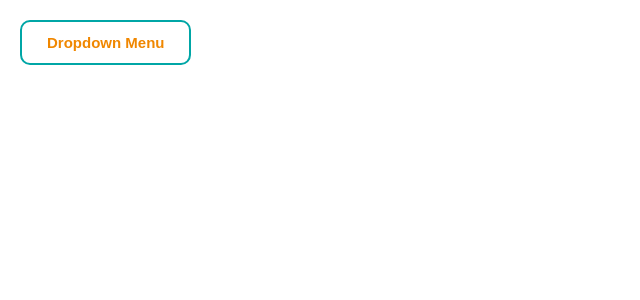
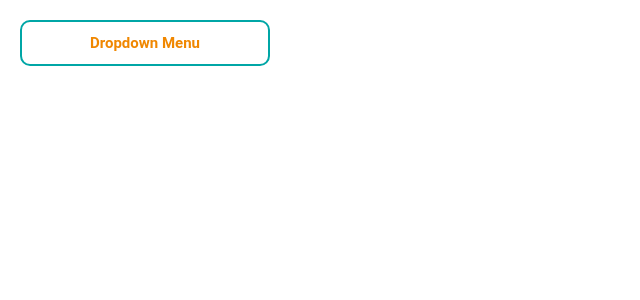
Before and after one commit to renedelcarpio/dropdown, a React (Create React App) app: page / in a window 1280 px wide. Shown: the top 300 px of the page, without its empty margins (0-640 px from the left). Built offline with nearby package versions, Linux system fonts and the light colour scheme.

Commit message:
correction in Dropdown component

```diff
--- a/src/components/Dropdown/Dropdown.js
+++ b/src/components/Dropdown/Dropdown.js
@@ -37,6 +37,9 @@ const Dropdown = () => {
 		},
 	});
 
+	/**
+	 *
+	 */
 	const getData = async () => {
 		const { results } = await AuthAxios.get(baseURL);
 		setResults(results);
@@ -52,12 +55,12 @@ const Dropdown = () => {
 
 	return (
 		<div>
-			<button className='dropdown__button' onClick={getData}>
-				<DropdownMenu
-					setSelectedOption={setSelectedOption}
-					value={selectedOption}
-				/>
-			</button>
+			<DropdownMenu
+				setSelectedOption={setSelectedOption}
+				value={selectedOption}
+				className='dropdown__button'
+				onClick={getData}
+			/>
 			{results &&
 				filteredData().map(({ id, reference_name, nit, name }) => {
 					return (
--- a/src/components/DropdownMenu/DropdownMenu.scss
+++ b/src/components/DropdownMenu/DropdownMenu.scss
@@ -6,8 +6,11 @@
   color: $color-secondary;
   font-size: 1.5rem;
   font-weight: bold;
+  margin: 2rem;
   padding: 1.2rem 2.5rem;
+  text-align: center;
   transition: all 0.3s;
+  width: 25rem;
 
   &:hover {
     background-color: $color-primary;
@@ -22,10 +25,16 @@
   color: $color-light;
   font-size: 1.5rem;
   font-weight: bold;
+  margin: 2rem;
   padding: 1.2rem 2.5rem;
+  text-align: center;
+  transition: all 0.3s;
+  width: 25rem;
 }
 
 .dropdown__items {
+  margin-left: 2rem;
+  margin-top: -1.5rem;
   position: absolute;
   width: 25rem;
 }
```
Also changed, not shown: 1 other file (tests, documents, lock files or other folders).
